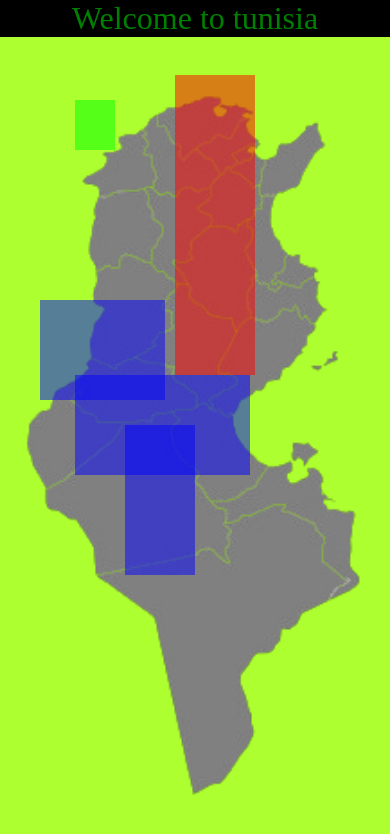
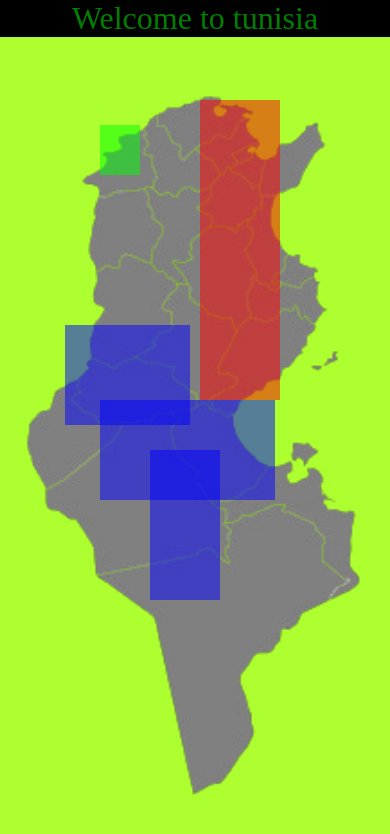
Before and after one commit to 2TI2/Saif_Yessine_Yesser_Wael, a plain HTML site: page index.html in a window 390 px wide. Drawn offline with Linux system fonts and the light colour scheme.

Commit message:
Update index.html

```diff
--- a/index.html
+++ b/index.html
@@ -97,37 +97,37 @@
             }
 
             #area1 {
-                top: 75px;
-                left: 175px;
+                top: 100px;
+                left: 200px;
                 width: 80px;
                 height: 300px;
                 background-color: rgba(255, 0, 0, 0.5);
             }
 
             #area2 {
-                top: 375px;
-                left: 75px;
+                top: 400px;
+                left: 100px;
                 width: 175px;
                 height: 100px;
                 background-color: rgba(0, 0, 255, 0.5);
             }
             #area2-2 {
-                top: 425px;
-                left: 125px;
+                top: 450px;
+                left: 150px;
                 width: 70px;
                 height: 150px;
                 background-color: rgba(0, 0, 255, 0.5);
             }
             #area2-3 {
-                top: 300px;
-                left: 40px;
+                top: 325px;
+                left: 65px;
                 width: 125px;
                 height: 100px;
                 background-color: rgba(0, 0, 255, 0.5);
         }
             #area3 {
-                top: 100px;
-                left: 75px;
+                top: 125px;
+                left: 100px;
                 width: 40px;
                 height: 50px;
                 background-color: rgba(0, 255, 0, 0.5);
```
